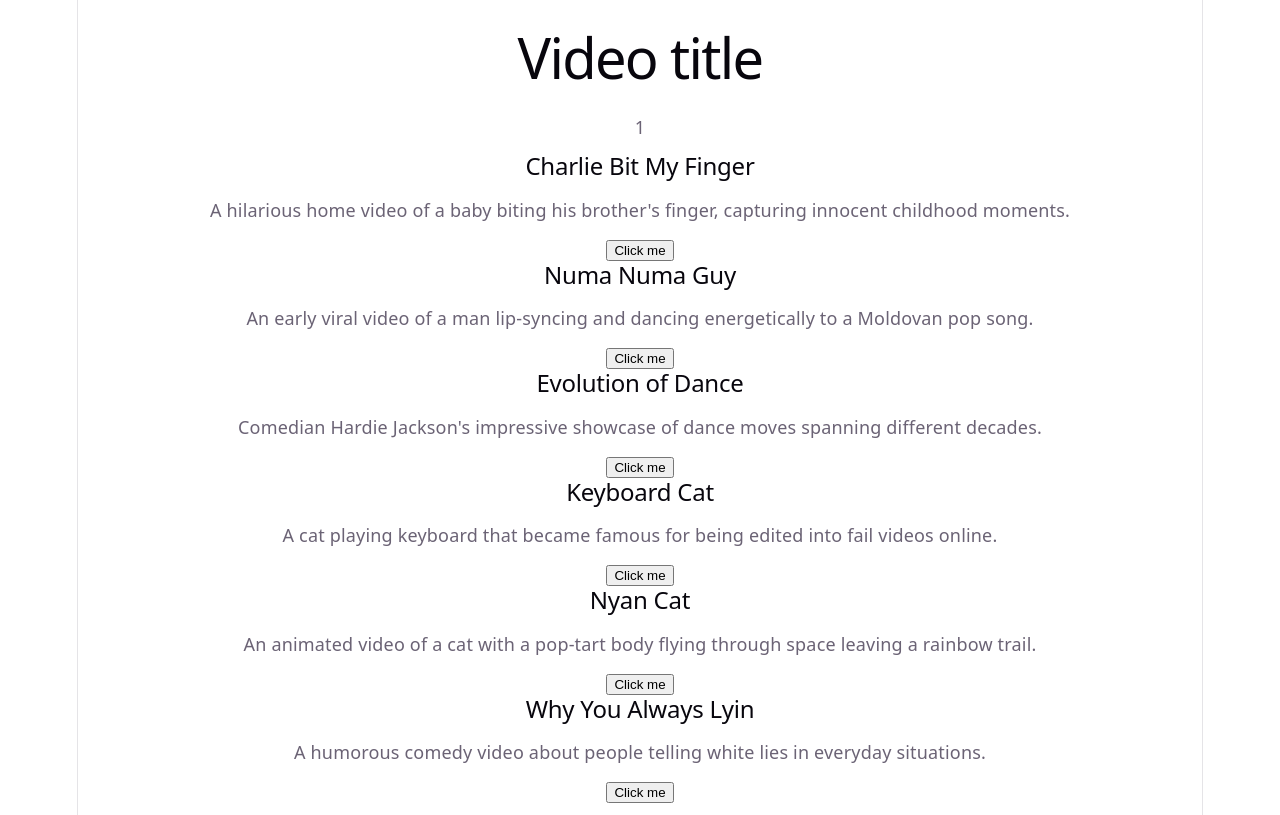
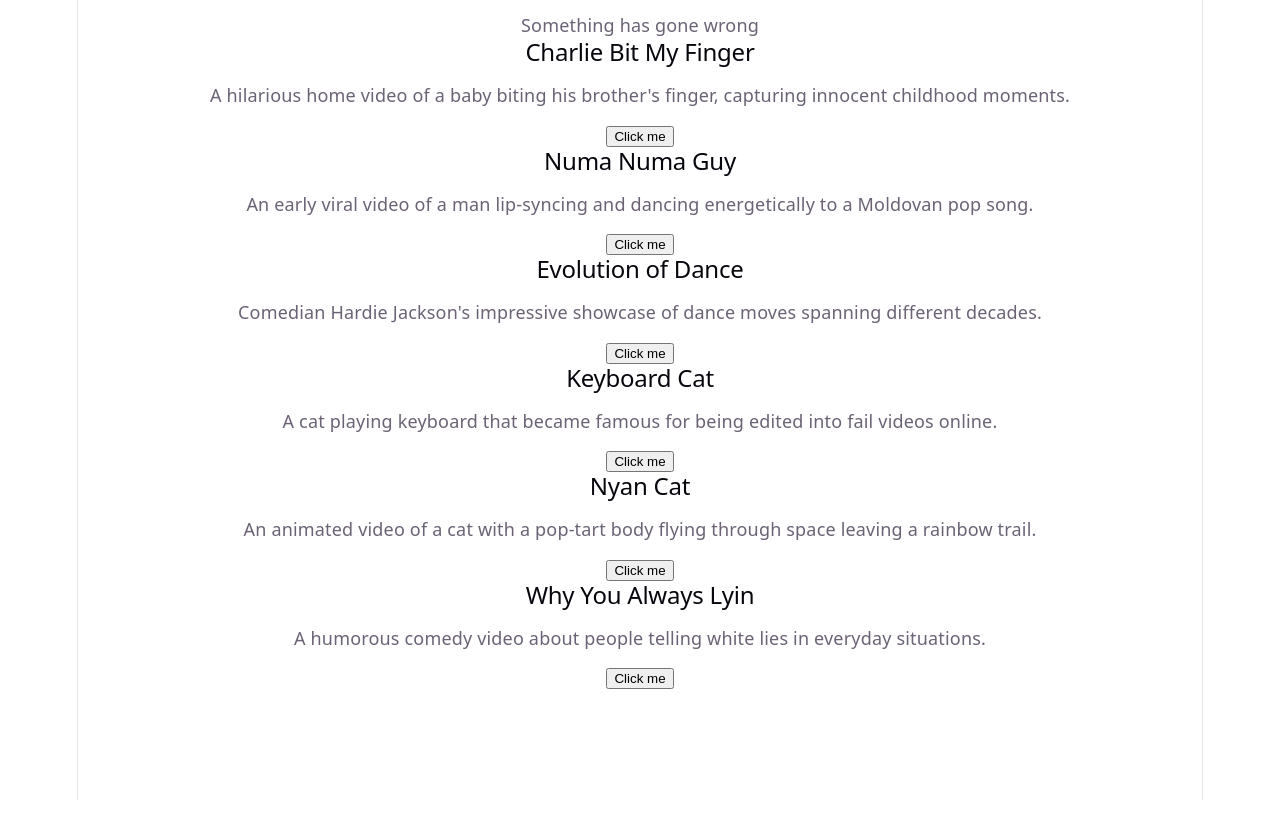
Before and after one commit to rmontero90/amigoscode-react, a React (Vite) app: page / in a window 1280 px wide. Built offline with nearby package versions, Linux system fonts and the light colour scheme.

Commit message:
ErrorBoundary case
Handle errors related to rendering components. Doesn't cover async functions

```diff
--- a/package.json
+++ b/package.json
@@ -11,7 +11,8 @@
   },
   "dependencies": {
     "react": "^19.2.4",
-    "react-dom": "^19.2.4"
+    "react-dom": "^19.2.4",
+    "react-error-boundary": "^6.1.1"
   },
   "devDependencies": {
     "@eslint/js": "^9.39.4",
--- a/src/App.jsx
+++ b/src/App.jsx
@@ -3,7 +3,10 @@ import Card from "./components/Card";
 import BlogPost from "./components/BlogPost";
 import { videos } from "./video-data";
 import { lazy, Suspense } from "react";
+import { ErrorBoundary } from "react-error-boundary";
 
+
+/* ** Suspense Case ***
 const Details = lazy(async() => {
   await new Promise((res) => setTimeout(res, 2000));
   return await import('./components/Details');
@@ -25,4 +28,29 @@ return showDetails && (
   );
 };
 
+*/
+
+
+/* ** Error Boundary Case ** */
+
+const Details = lazy(() => {
+  return Promise.reject
+});
+
+const App = () => {
+  const showDetails = true;
+
+return showDetails && (
+    <>
+    <ErrorBoundary fallback={<div>Something has gone wrong</div>} ><Details /></ErrorBoundary>
+     {videos.map(video => (
+        <Card
+          key={video.id}
+          video={video}
+        />
+      ))}
+    </>
+  );
+};
+
 export default App;
```
Also changed, not shown: 1 other file (tests, documents, lock files or other folders).
